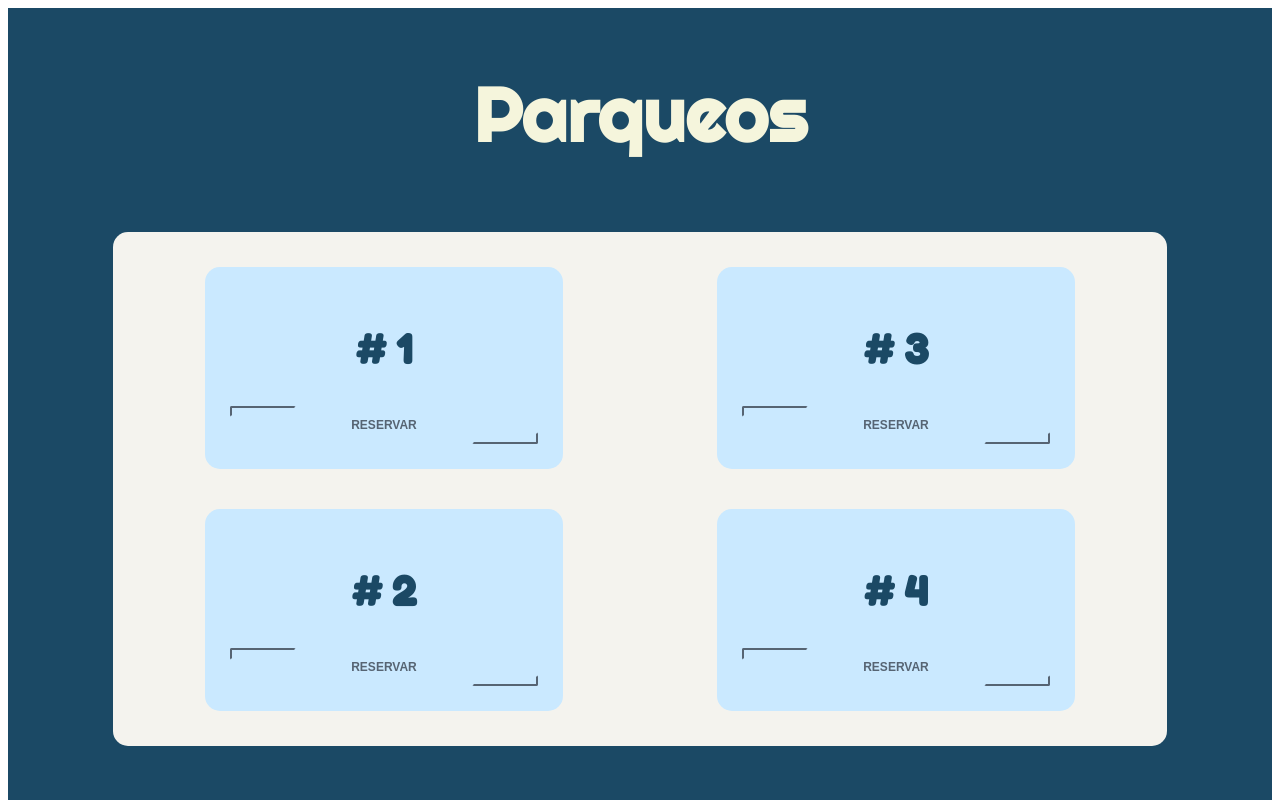
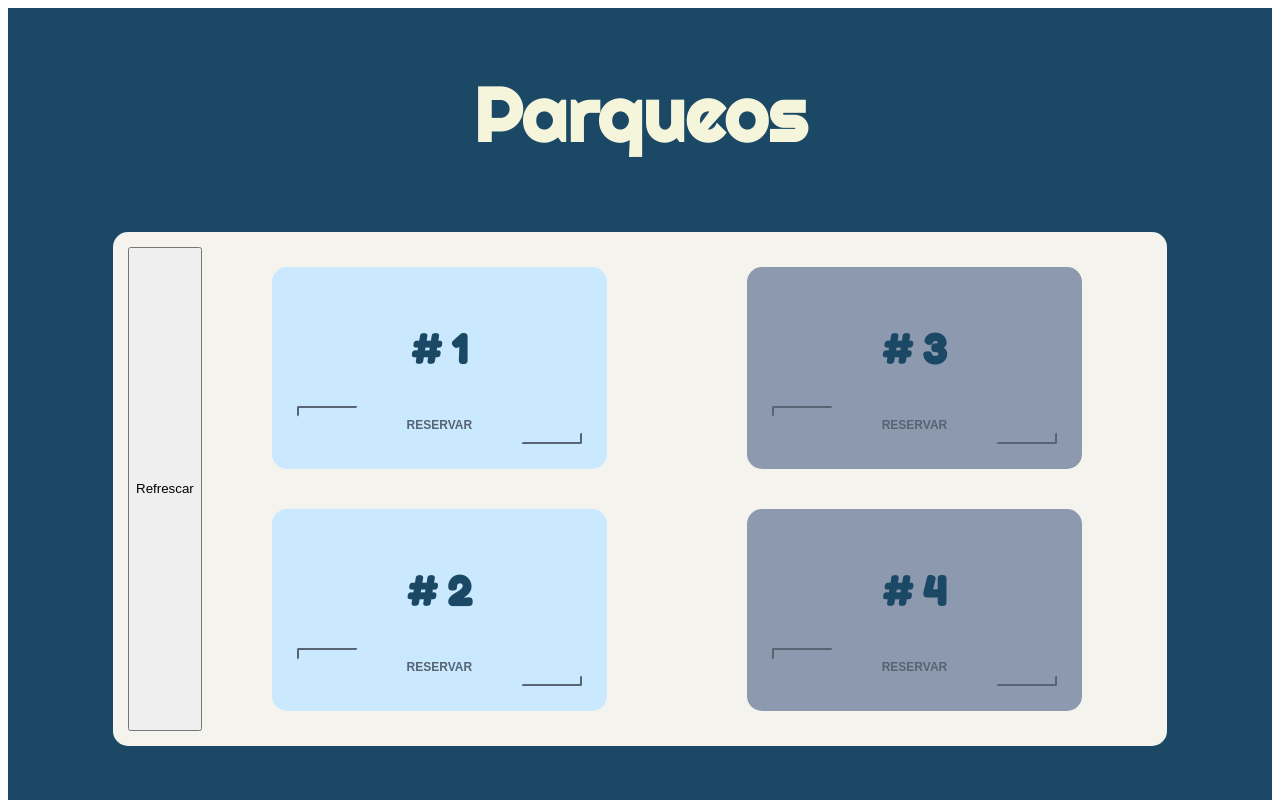
Before and after one commit to alexdlveliz/Control-de-parqueo, a Vue app: page / in a window 1280 px wide. Shown: the top 800 px of the page. Built offline with nearby package versions, Linux system fonts and the light colour scheme; no server answers.

Commit message:
Agregadas peticiones GET y clases dinamicas, pendientes peticiones ciclicas y peticiones PUT
Co-authored-by: alexdlveliz <alexdlveliz@hotmail.com>
Co-authored-by: NahomiTorres04 <naho_1998-2@outlook.es>

```diff
--- a/src/components/Parqueos.vue
+++ b/src/components/Parqueos.vue
@@ -2,24 +2,25 @@
   <div class="body">
     <h1>Parqueos</h1>
     <div class="parqueos">
+      <button @click="getData">Refrescar</button>
       <div class="sec">
-        <div class="parqueo">
+        <div :class="{ parqueo: parqueo1 == false, parqueo_ocupado: parqueo1 == true }">
           <h2># 1</h2>
-          <button class="button type1" @click="getInfo">RESERVAR</button>
+          <button class="button type1" @click="reservar(1)">RESERVAR</button>
         </div>
-        <div class="parqueo">
+        <div :class="{ parqueo: parqueo2 == false, parqueo_ocupado: parqueo2 == true }">
           <h2># 2</h2>
-          <button class="button type1">RESERVAR</button>
+          <button class="button type1" @click="reservar(2)">RESERVAR</button>
         </div>
       </div>
       <div class="sec">
-        <div class="parqueo">
+        <div :class="{ parqueo: parqueo3 == false, parqueo_ocupado: parqueo3 == true }">
           <h2># 3</h2>
-          <button class="button type1">RESERVAR</button>
+          <button class="button type1" @click="reservar(3)">RESERVAR</button>
         </div>
-        <div class="parqueo">
+        <div :class="{ parqueo: parqueo4 == false, parqueo_ocupado: parqueo4 == true }">
           <h2># 4</h2>
-          <button class="button type1">RESERVAR</button>
+          <button class="button type1" @click="reservar(4)">RESERVAR</button>
         </div>
       </div>
     </div>
@@ -35,26 +36,65 @@ export default {
   name: "Parqueos",
   data() {
     return {
-      info: "",
+      data: "",
+      parqueo1: false,
+      parqueo2: false,
+      parqueo3: true,
+      parqueo4: true
     };
   },
   methods: {
-    getInfo() {
-      var config = {
-        method: "get",
-        url: "http://localhost:3000/parking",
-        headers: {},
-        data: "",
+    async getData() {
+      // Llamada a la API para obtener parqueos
+      let data = await fetch("http://localhost:3000/parking")
+        .then((res) => res.json());
+      this.data = data;
+      // console.log(this.data[0].record[this.data[0].record.length - 1].taken);
+      this.parqueo1 = this.data[0].record[this.data[0].record.length - 1].taken;
+      this.parqueo2 = this.data[1].record[this.data[1].record.length - 1].taken;
+      this.parqueo3 = this.data[2].record[this.data[2].record.length - 1].taken;
+      this.parqueo4 = this.data[3].record[this.data[3].record.length - 1].taken;
+    },
+    ciclo() {
+      let interval = setInterval(async function () {
+        let cont = 10;
+        cont--;
+        let data = await fetch("http://localhost:3000/parking")
+          .then((res) => res.json());
+        this.data = data;
+
+        for (let i = 0; i < this.data.length; i++) {
+          this.info[i] = this.data[i].record[this.data[i].record.length - 1].taken;
+        }
+        if (cont < 1) {
+          clearInterval(interval);
+        }
+      }, 10000);
+    },
+    async reservar(position) {
+      let id = this.data[position - 1].id;
+      var raw = JSON.parse(
+        `    {\n        "position": ${position},\n        "record": [\n            {\n                "taken": true\n            }\n        ]\n    }`
+      );
+      var requestOptions = {
+        method: "PUT",
+        body: raw,
+        redirect: "follow",
       };
 
-      axios(config)
-        .then(function(response) {
-          console.log(JSON.stringify(response.data));
-        })
-        .catch(function(error) {
-          console.log(error);
-        });
+      // Llamada a la API para actualizar
+      fetch(`http://localhost:3000/parking/${id}`, requestOptions)
+        .then((response) => response.text())
+        .then((result) => console.log(result))
+        .catch((error) => console.log("error", error));
+
+      // // Llamada a la API para actualizar la información de la página
+      // this.getData();
     },
+  },
+  created() {
+    this.getData();
+    // this.ciclo();
   },
 };
 </script>
@@ -109,11 +149,33 @@ export default {
   background-color: #cae9ff;
   border-radius: 15px;
 }
+
+.parqueo_ocupado {
+  display: flex;
+  position: relative;
+  flex-direction: column;
+  justify-content: center;
+  text-align: center;
+  width: 60%;
+  height: 55%;
+  padding: 25px;
+  margin: 20px;
+  background-color: #8d99ae;
+  border-radius: 15px;
+}
+
 .parqueo h2 {
   color: #1b4965;
   font-family: "Fredoka One", cursive;
   font-size: 40px;
 }
+
+.parqueo_ocupado h2 {
+  color: #1b4965;
+  font-family: "Fredoka One", cursive;
+  font-size: 40px;
+}
+
 .button {
   position: relative;
   border: none;
```
